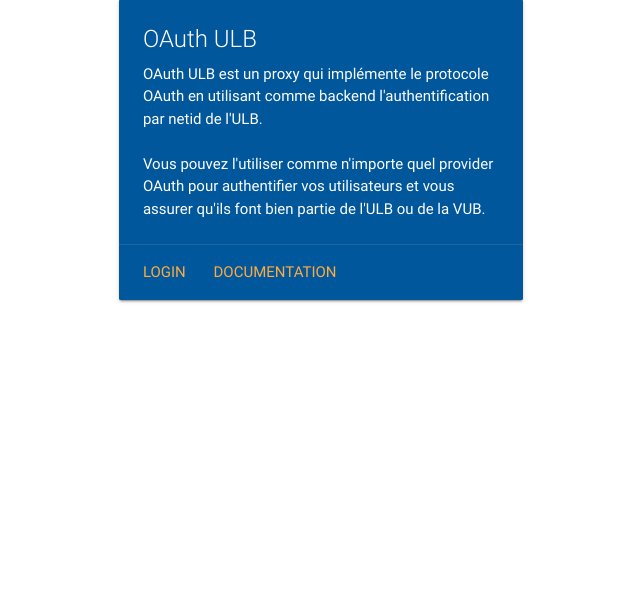
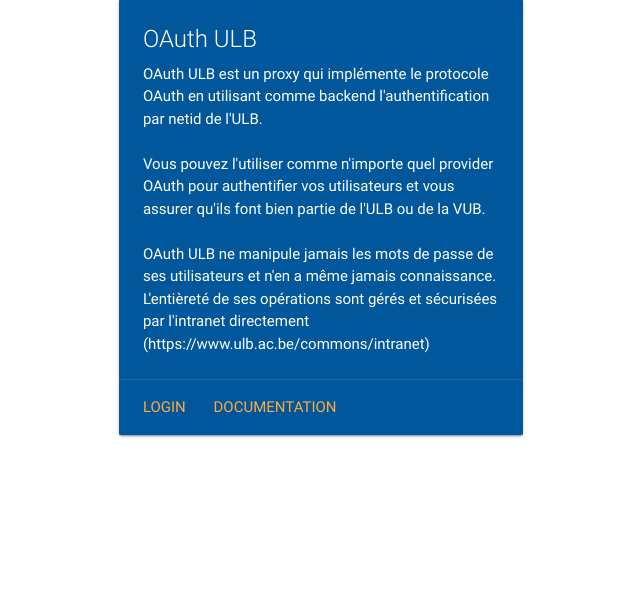
Before and after one commit to C4ptainCrunch/oauth-ulb, a Django app: template www/templates/home.html in a window 1280 px wide. Shown: the part 104-699 px from the top of the page, without its empty margins (319-959 px from the left). Run offline with Django 3.2, Linux system fonts and the light colour scheme; the template is opened without the code that fills it, so the values that code supplies are empty; some libraries are stand-ins or nearby versions.

Commit message:
More text

```diff
--- a/www/templates/home.html
+++ b/www/templates/home.html
@@ -21,6 +21,12 @@
                             pour authentifier vos utilisateurs et vous assurer qu'ils font bien
                             partie de l'ULB ou de la VUB.
                         </p>
+                        <br>
+                        <p>
+                            OAuth ULB ne manipule jamais les mots de passe de ses utilisateurs et
+                            n'en a même jamais connaissance. L'entièreté de ses opérations sont gérés et sécurisées
+                            par l'intranet directement (https://www.ulb.ac.be/commons/intranet)
+                        </p>
                     </div>
                     <div class="card-action">
                         <a href="{% url "login" %}">Login</a>
```
